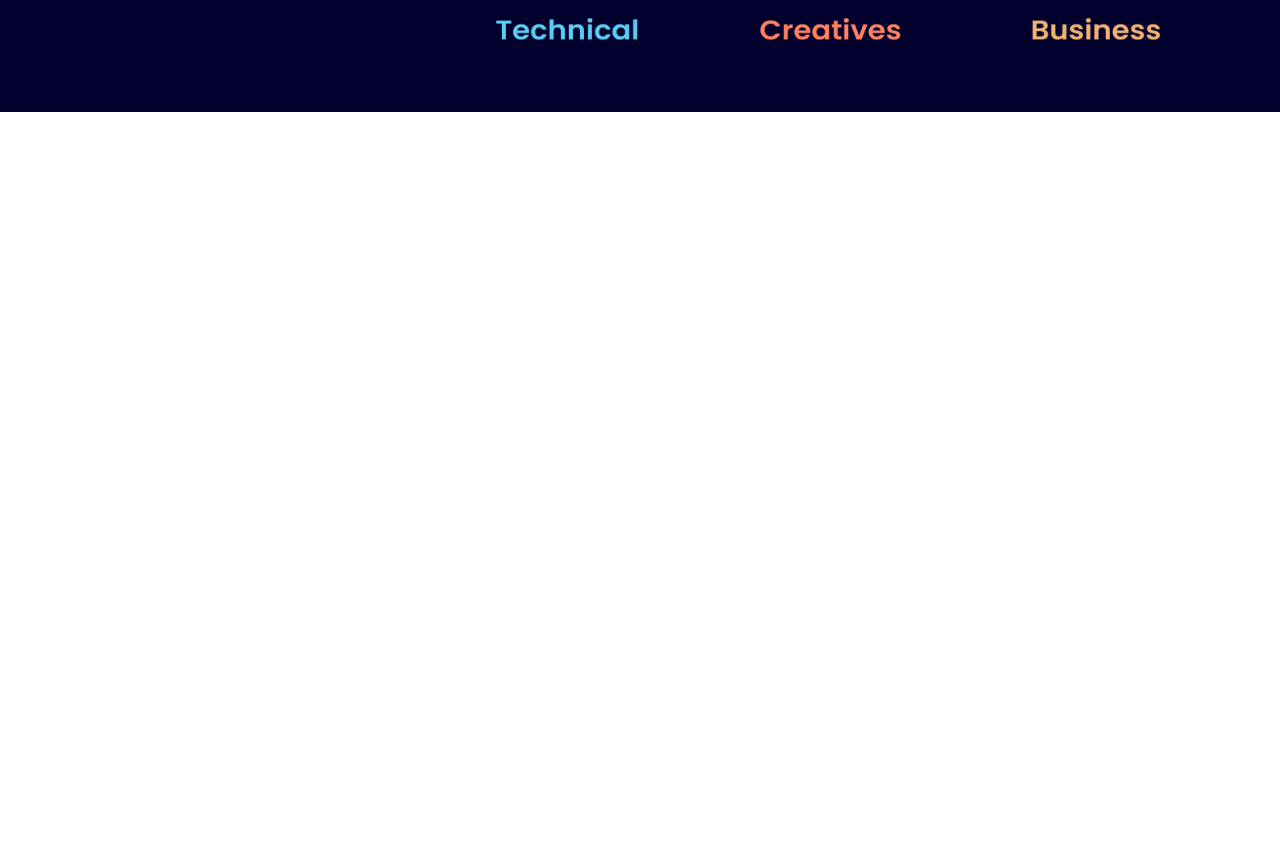
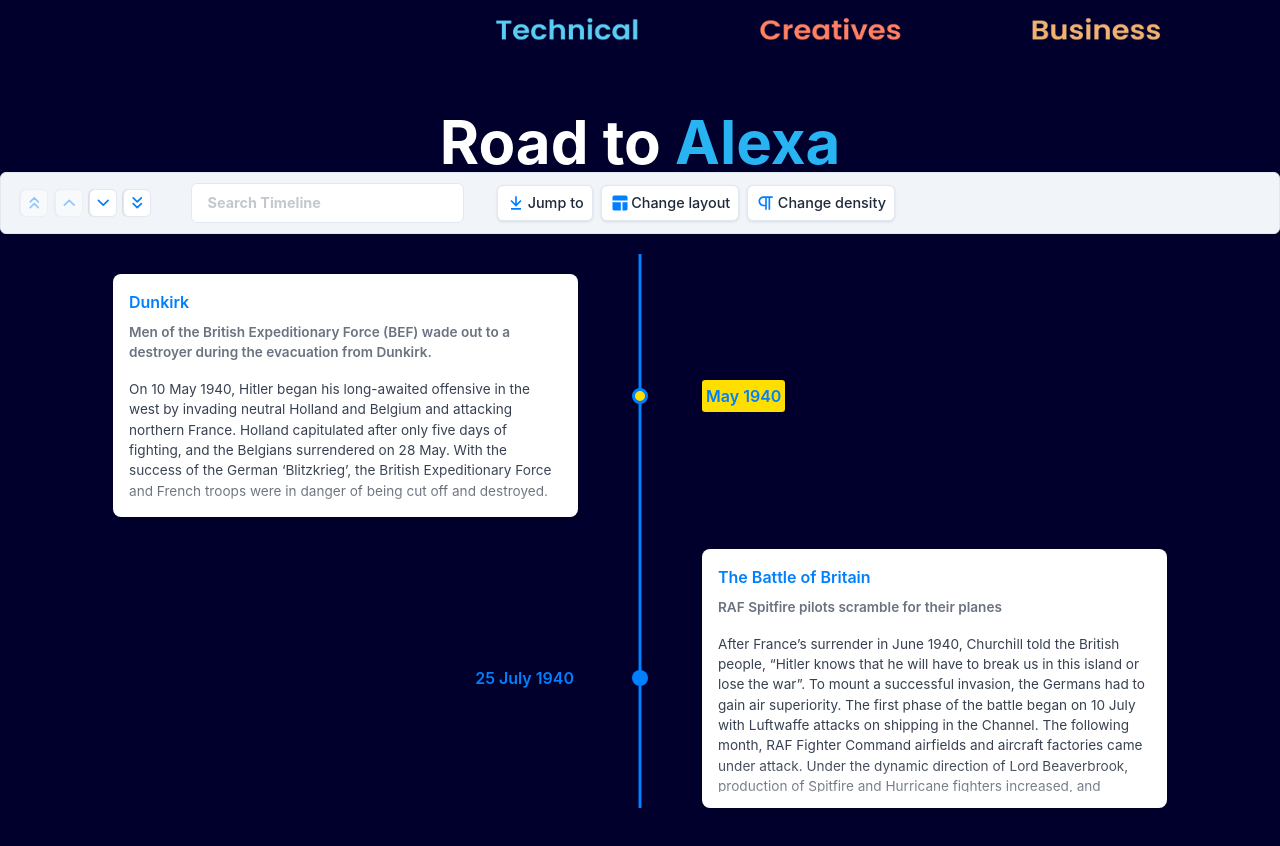
Before and after one commit to AlexaSRM/Recruitment-Portal, a Next.js app: page / in a window 1280 px wide. Shown: the part 366-1212 px from the top of the page. Before the commit the page ends 800 px from the top, so only its background shows below. Built offline with nearby package versions, Linux system fonts and the light colour scheme.

Commit message:
started working on react-chrono

```diff
--- /dev/null
+++ b/components/Roadmap.tsx
@@ -0,0 +1,40 @@
+import React from 'react'
+import { Chrono } from "react-chrono";
+
+// items
+const items = [
+  {
+    title: "May 1940",
+    cardTitle: "Dunkirk",
+    url: "http://google.com",
+    cardSubtitle:
+      "Men of the British Expeditionary Force (BEF) wade out to a destroyer during the evacuation from Dunkirk.",
+    cardDetailedText: `On 10 May 1940, Hitler began his long-awaited offensive in the west by invading neutral Holland and Belgium and attacking northern France. Holland capitulated after only five days of fighting, and the Belgians surrendered on 28 May. With the success of the German ‘Blitzkrieg’, the British Expeditionary Force and French troops were in danger of being cut off and destroyed.`
+  },
+  {
+    title: "25 July 1940",
+    cardTitle: "The Battle of Britain",
+    cardSubtitle: `RAF Spitfire pilots scramble for their planes`,
+    cardDetailedText: `After France’s surrender in June 1940, Churchill told the British people, “Hitler knows that he will have to break us in this island or lose the war”. To mount a successful invasion, the Germans had to gain air superiority. The first phase of the battle began on 10 July with Luftwaffe attacks on shipping in the Channel.
+      The following month, RAF Fighter Command airfields and aircraft factories came under attack. Under the dynamic direction of Lord Beaverbrook, production of Spitfire and Hurricane fighters increased, and despite its losses in pilots and planes, the RAF was never as seriously weakened as the Germans supposed.`
+  },
+];
+
+
+function Roadmap() {
+  return (
+    <div className="w-[100vw] flex flex-col justify-center items-center">
+      <div className="md:text-6xl text-4xl md:font-bold font-medium">Road to <span className="text-[#28b3f2]">Alexa</span></div>
+      <div style={{ width: "100%", height: "90vh" }}>
+        <Chrono
+          items={items}
+          mode="VERTICAL_ALTERNATING"
+          cardHeight={150}
+        />
+      </div>
+    </div>
+
+  )
+}
+
+export default Roadmap
--- a/pages/index.tsx
+++ b/pages/index.tsx
@@ -2,11 +2,13 @@
 import Head from 'next/head'
 import Image from 'next/image'
 import Domains from '../components/Domains'
+import Roadmap from '../components/Roadmap'
 
 const Home: NextPage = () => {
   return (
     <div className="bg-[#01002d] h-[100%] text-white">
       <Domains/>
+      <Roadmap/>
     </div>
   )
 }
```
